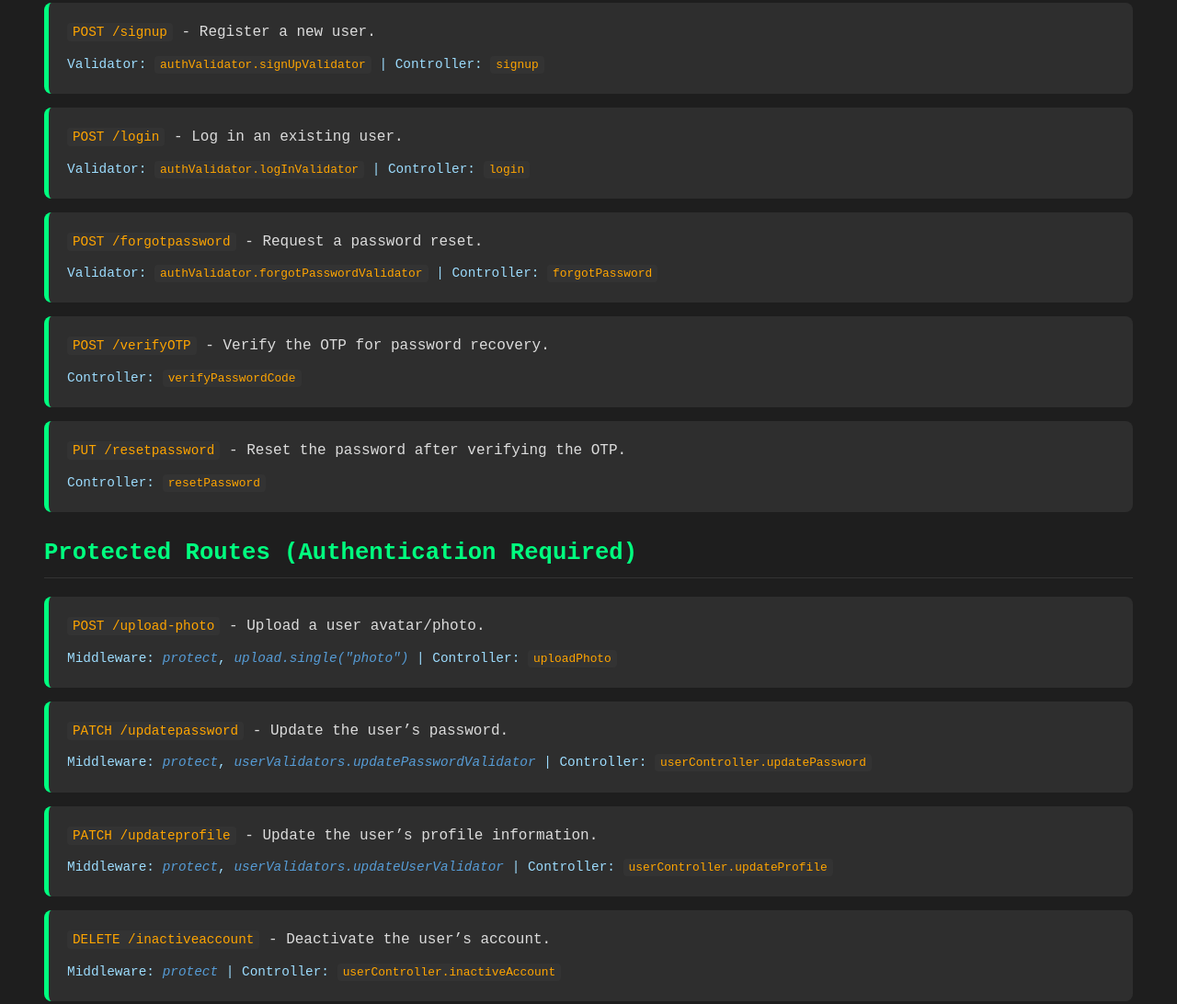
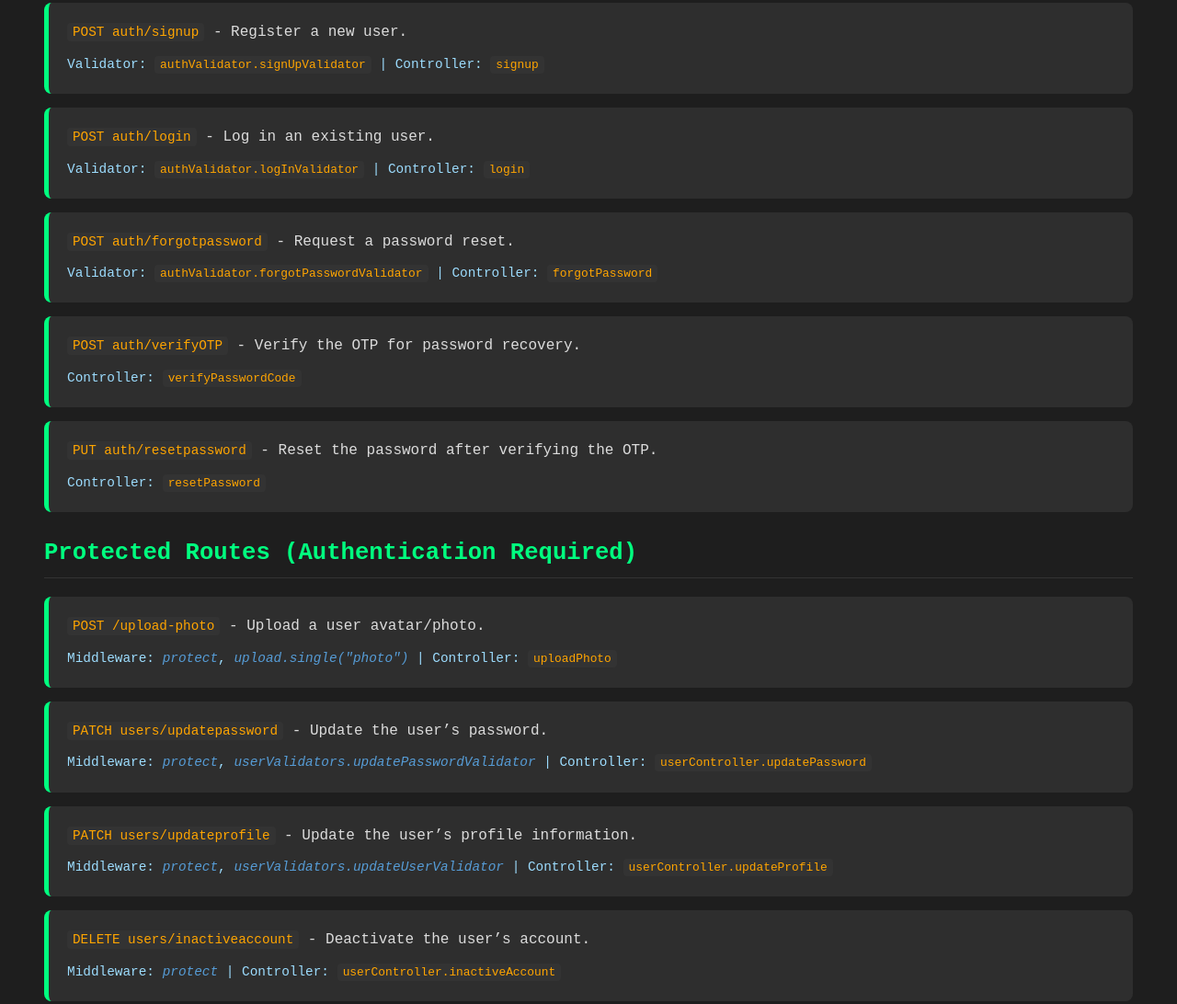
Before and after one commit to SilckRoad-MarcoPolo/SilkRoad_APIs, a website: page src/public/home.html in a window 1280 px wide. Shown: the part 569-1661 px from the top of the page at 92% size. Drawn offline with Linux system fonts and the light colour scheme.

Commit message:
Update Starter Page

```diff
--- a/src/public/home.html
+++ b/src/public/home.html
@@ -106,23 +106,23 @@
   <h3>Public Routes</h3>
   <ul>
     <li>
-      <code>POST /signup</code> - Register a new user.
+      <code>POST auth/signup</code> - Register a new user.
       <div class="description">Validator: <code>authValidator.signUpValidator</code> | Controller: <code>signup</code></div>
     </li>
     <li>
-      <code>POST /login</code> - Log in an existing user.
+      <code>POST auth/login</code> - Log in an existing user.
       <div class="description">Validator: <code>authValidator.logInValidator</code> | Controller: <code>login</code></div>
     </li>
     <li>
-      <code>POST /forgotpassword</code> - Request a password reset.
+      <code>POST auth/forgotpassword</code> - Request a password reset.
       <div class="description">Validator: <code>authValidator.forgotPasswordValidator</code> | Controller: <code>forgotPassword</code></div>
     </li>
     <li>
-      <code>POST /verifyOTP</code> - Verify the OTP for password recovery.
+      <code>POST auth/verifyOTP</code> - Verify the OTP for password recovery.
       <div class="description">Controller: <code>verifyPasswordCode</code></div>
     </li>
     <li>
-      <code>PUT /resetpassword</code> - Reset the password after verifying the OTP.
+      <code>PUT auth/resetpassword</code> - Reset the password after verifying the OTP.
       <div class="description">Controller: <code>resetPassword</code></div>
     </li>
   </ul>
@@ -134,15 +134,15 @@
       <div class="description">Middleware: <span class="middleware">protect</span>, <span class="middleware">upload.single("photo")</span> | Controller: <code>uploadPhoto</code></div>
     </li>
     <li>
-      <code>PATCH /updatepassword</code> - Update the user’s password.
+      <code>PATCH users/updatepassword</code> - Update the user’s password.
       <div class="description">Middleware: <span class="middleware">protect</span>, <span class="middleware">userValidators.updatePasswordValidator</span> | Controller: <code>userController.updatePassword</code></div>
     </li>
     <li>
-      <code>PATCH /updateprofile</code> - Update the user’s profile information.
+      <code>PATCH users/updateprofile</code> - Update the user’s profile information.
       <div class="description">Middleware: <span class="middleware">protect</span>, <span class="middleware">userValidators.updateUserValidator</span> | Controller: <code>userController.updateProfile</code></div>
     </li>
     <li>
-      <code>DELETE /inactiveaccount</code> - Deactivate the user’s account.
+      <code>DELETE users/inactiveaccount</code> - Deactivate the user’s account.
       <div class="description">Middleware: <span class="middleware">protect</span> | Controller: <code>userController.inactiveAccount</code></div>
     </li>
   </ul>
```
